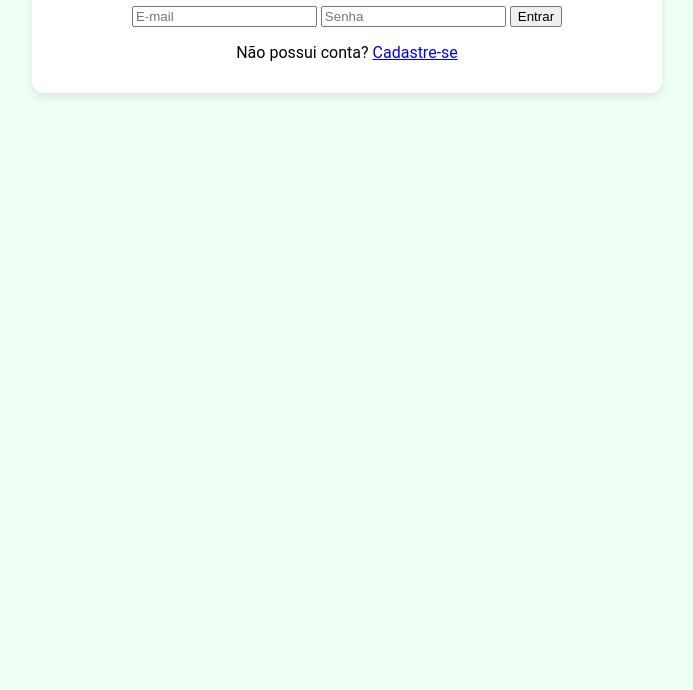
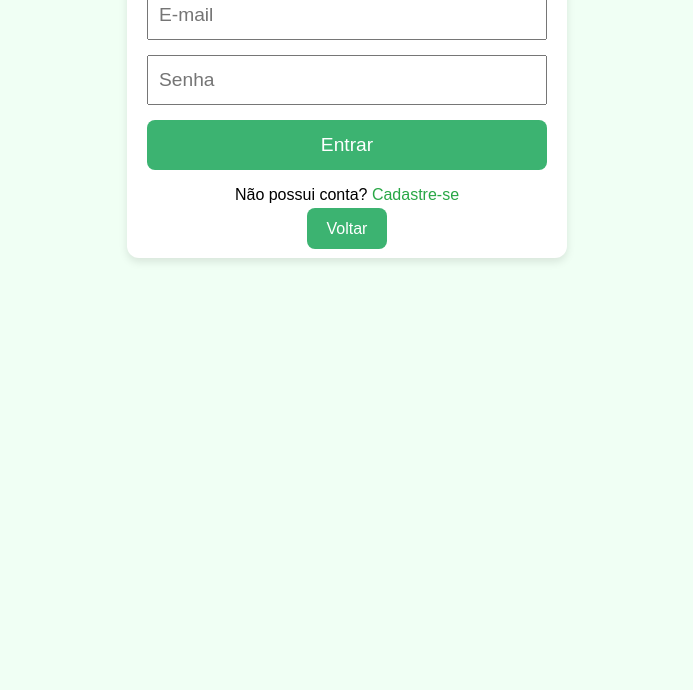
Before and after one commit to karencarvalho04/app-flex-senior, a plain HTML site: page login.html in a window 1280 px wide. Shown: the part 110-800 px from the top of the page, without its empty margins (293-986 px from the left). Drawn offline with Linux system fonts and the light colour scheme.

Commit message:
adição da página de login

```diff
--- a/login.html
+++ b/login.html
@@ -5,16 +5,86 @@
     <meta name="viewport" content="width=device-width, initial-scale=1.0">
     <title>FlexSênior - Login</title>
     <link rel="stylesheet" href="styles.css">
+    <style>
+        body {
+            font-family: Arial, sans-serif;
+        }
+
+        .container {
+            max-width: 400px; /* Limita a largura máxima em telas maiores */
+            padding: 20px;
+            margin: 0 auto; /* Centraliza horizontalmente */
+        }
+
+        h1 {
+            font-size: 2rem; /* Ajusta o tamanho do título para dispositivos menores */
+        }
+
+        .form-group {
+            margin-bottom: 15px; /* Espaçamento entre os campos */
+        }
+
+        input {
+            width: 100%; /* Faz com que as caixas ocupem toda a largura do container */
+            height: 50px;
+            font-size: 1.2rem;
+            padding: 10px; /* Adiciona espaço interno para melhor usabilidade */
+            box-sizing: border-box; /* Inclui bordas no cálculo do tamanho total */
+        }
+
+        .primary-btn {
+            width: 100%; /* Ajusta o botão para ocupar toda a largura */
+            height: 50px;
+            font-size: 1.2rem;
+        }
+
+        p {
+            font-size: 1rem; /* Fonte ajustável para dispositivos menores */
+        }
+
+        a {
+            text-decoration: none;
+            color: #28a745; /* Mantém o esquema de cores do aplicativo */
+        }
+
+        a:hover {
+            text-decoration: underline;
+        }
+
+        @media (max-width: 768px) {
+            h1 {
+                font-size: 1.8rem; /* Reduz título em telas menores */
+            }
+
+            input, .primary-btn {
+                font-size: 1rem; /* Reduz tamanho do texto para dispositivos menores */
+                height: 45px; /* Ajusta altura */
+            }
+
+            p {
+                font-size: 0.9rem; /* Ajusta o texto para telas pequenas */
+            }
+        }
+    </style>
 </head>
-<body class="login">
-    <div class="container">
-        <h1>Faça Login</h1>
-        <form>
-            <input type="text" placeholder="E-mail" required>
-            <input type="password" placeholder="Senha" required>
-            <button class="primary-btn">Entrar</button>
-        </form>
-        <p>Não possui conta? <a href="#">Cadastre-se</a></p>
+<body class="bg-light login">
+    <div class="container my-5">
+        <h1 class="text-success text-center mb-4">Faça Login</h1>
+        <div class="text-center">
+            <form>
+                <div class="form-group">
+                    <input type="text" class="form-control" placeholder="E-mail" required>
+                </div>
+                <div class="form-group">
+                    <input type="password" class="form-control" placeholder="Senha" required>
+                </div>
+                <button class="btn btn-custom-green btn-lg w-100 primary-btn">Entrar</button>
+            </form>
+            <p class="text-muted mt-3">Não possui conta? <a href="#">Cadastre-se</a></p>
+        </div>
+        <div class="text-center mt-5">
+            <a href="index.html" class="btn btn-custom-green btn-lg">Voltar</a>
+        </div>
     </div>
 </body>
 </html>
```
